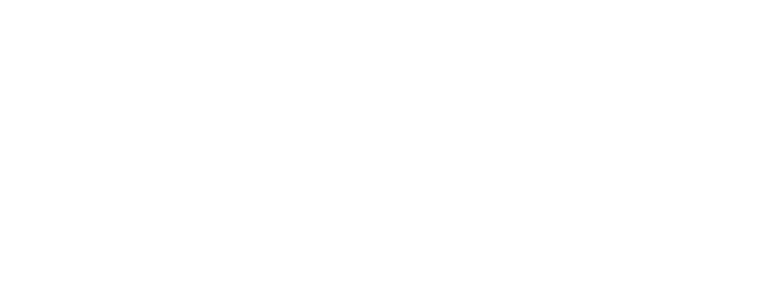
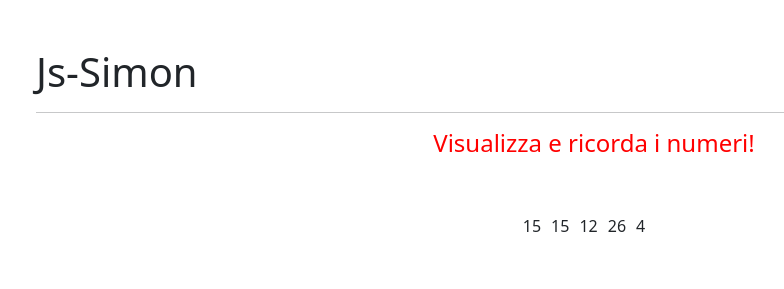
Before and after one commit to DarioOliviero24/js-simon, a plain HTML site: page index.html in a window 1280 px wide. Shown: the whole page, without its empty margins (46-830 px from the left). Drawn offline with nearby package versions, Linux system fonts and the light colour scheme.

Commit message:
inseriti numeri random

```diff
--- a/css/style.css
+++ b/css/style.css
@@ -0,0 +1,19 @@
+*{
+    margin: 0;
+    padding: 0;
+    box-sizing: border-box;
+}
+
+.h4{
+    color: red;
+}
+.flex{
+    display: flex;
+    flex-wrap: wrap
+}
+.margin{
+    margin-right: 10px;
+}
+.pos{
+    justify-content: center;
+}
--- a/index.html
+++ b/index.html
@@ -10,8 +10,34 @@
     <link rel="stylesheet" href="css/style.css">
 </head>
 <body>
-    <div>
-        <div>
+    <div class="container py-5">
+        <h1>Js-Simon</h1>
+        <hr>
+        <div class="text-center">
+           <h4 class="h4">Visualizza e ricorda i numeri!</h4>
+        </div>
+
+        <div class="flex pos py-5">
+
+            <div class="numeri margin">
+                1
+
+            </div>
+            <div class="numeri margin">
+
+            </div>
+            <div class="numeri margin">
+
+            </div>
+            <div class="numeri margin">
+
+            </div>
+            <div class="numeri margin">
+
+            </div>
+            <div class="numeri margin">
+
+            </div>
 
         </div>
     </div>
--- a/js/script.js
+++ b/js/script.js
@@ -0,0 +1,16 @@
+const numS = 1;
+const numL = 50;
+const randomNumber = [];
+const timeToWait = 30;
+
+function getRandomNumber( min, max){
+    return Math.floor(Math.random() * (max - min + 1) );
+}
+
+for ( let i = 0; i < 5; i++){
+
+    let numeri = document.querySelectorAll('.numeri');
+    let num = getRandomNumber( numS , numL);
+    console.log(num);
+    numeri[i].innerHTML = num;
+}
```
